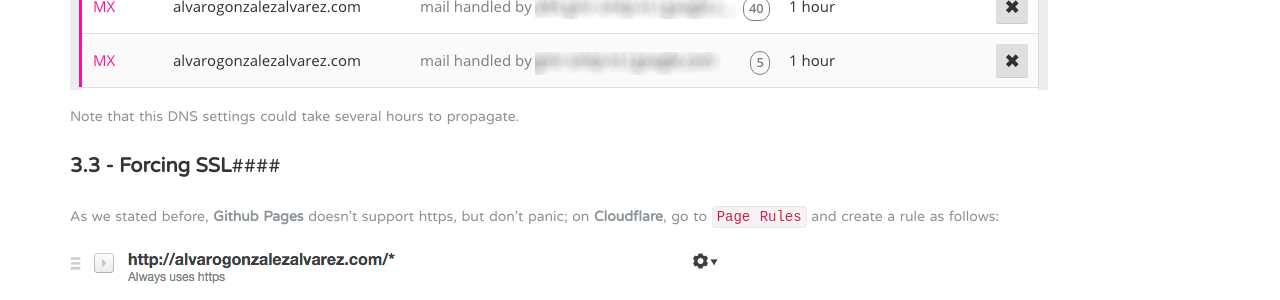
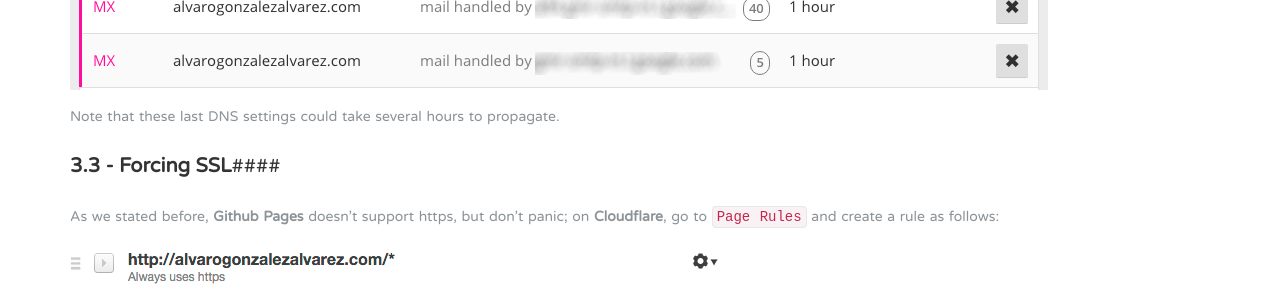
Before and after one commit to alvarogonzalezalvarez/blog, a Jekyll site: the page built from _posts/2016-01-18-github-pages-cloudflare-and-google-domains-epic-win.markdown, in a window 1280 px wide and 900 px high, scrolled down 1526 px. Shown: the part 152-452 px from the top of the window. Built offline with Jekyll 4.4.1, drawn with Linux system fonts in a browser that asks for light colours; nearby versions of some CDN libraries; library files that are not in the unit come from our copies; comment, search, counter and statistics services are not loaded.

Commit message:
Minor change.
Minor change.

```diff
--- a/_posts/2016-01-18-github-pages-cloudflare-and-google-domains-epic-win.markdown
+++ b/_posts/2016-01-18-github-pages-cloudflare-and-google-domains-epic-win.markdown
@@ -49,7 +49,7 @@ Now we are going to add the entries that we copied before from our __Google Doma
 
 ![Email Forwarding for Google Domains in Cloudflare](https://alvarogonzalezalvarez.com/blog/img/email-forwarding-google-domains-cloudflare.png)
 
-Note that this DNS settings could take several hours to propagate.
+Note that these last DNS settings could take several hours to propagate.
 
 ####__3.3 - Forcing SSL__####
 
```
